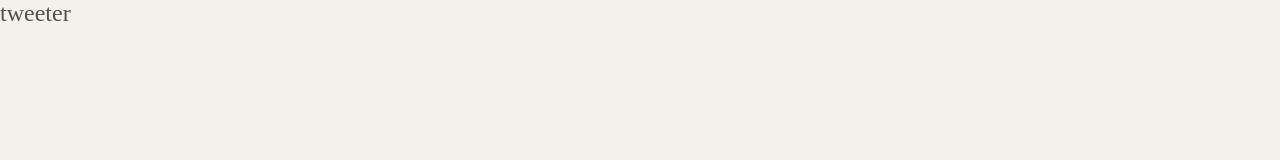
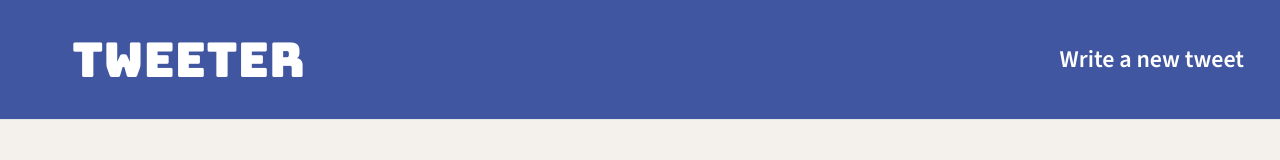
Before and after one commit to jackie15910/tweeter-template, a website: page public/index.html in a window 1280 px wide. Drawn offline with nearby package versions, Linux system fonts and the light colour scheme.

Commit message:
Made nav bar

```diff
--- a/public/index.html
+++ b/public/index.html
@@ -1,6 +1,9 @@
 <!DOCTYPE html>
 <html lang="en">
   <head>
+    <link rel="preconnect" href="https://fonts.googleapis.com">
+    <link rel="preconnect" href="https://fonts.gstatic.com" crossorigin>
+    <link href="https://fonts.googleapis.com/css2?family=Bungee&family=Source+Sans+3:ital,wght@0,300;0,600;1,300;1,600&display=swap" rel="stylesheet">
     <!-- Meta Information -->
     <title>Tweeter - Home Page</title>
 
@@ -8,7 +11,9 @@
     <link rel="stylesheet" href="https://cdnjs.cloudflare.com/ajax/libs/normalize/8.0.1/normalize.min.css" type="text/css" />
 
     <!-- App CSS -->
+    <link rel="stylesheet" href="/styles/nav.css?v=1" type="text/css" />
     <link rel="stylesheet" href="/styles/layout.css" type="text/css" />
+    <link rel="stylesheet" href="https://cdnjs.cloudflare.com/ajax/libs/font-awesome/6.4.0/css/all.min.css" integrity="sha512-iecdLmaskl7CVkqkXNQ/ZH/XLlvWZOJyj7Yy7tcenmpD1ypASozpmT/E0iPtmFIB46ZmdtAc9eNBvH0H/ZpiBw==" crossorigin="anonymous" referrerpolicy="no-referrer" />
 
     <!-- External JS -->
     <script src="https://ajax.googleapis.com/ajax/libs/jquery/3.4.1/jquery.min.js"></script>
@@ -19,8 +24,11 @@
 
   <body>
     <!-- Top nav bar (fixed) -->
-    <nav>
-      <span>tweeter</span>
+    <nav class="tweeter-nav">
+      <span class="tweeter-span">tweeter</span>
+      <span class="write-span">
+        <span class="bold">Write</span> a new tweet</span>
+        <!-- <i class="fa-solid fa-angles-down" style="color: #ff0000;"></i> -->
     </nav>
 
     <!-- Page-specific (main) content here -->
--- /dev/null
+++ b/public/styles/Nav.css
@@ -0,0 +1,19 @@
+.tweeter-nav {
+  display: flex;
+  background-color: #4056A1;
+  border-bottom-width: 1px;
+  border-bottom-color: rgb(228, 228, 228);
+  border-bottom-style: solid;
+  color: #FFFFFF;
+  height: 120px;
+  font-family: 'Bungee', cursive;
+  font-weight: normal;
+}
+
+.tweeter-span {
+  padding-left: 1.5em;
+}
+
+.write-span {
+  padding-right: 1.5em;
+}
--- a/public/styles/layout.css
+++ b/public/styles/layout.css
@@ -1,3 +1,5 @@
+/*test*/
+
 /*
  * http://www.paulirish.com/2012/box-sizing-border-box-ftw/
  * https://css-tricks.com/international-box-sizing-awareness-day/
@@ -15,11 +17,16 @@
  */
 
 body {
+  font-family: 'Source Sans 3', sans-serif;
   color: #545149;
   background-color: #f4f1ec;
   font-size: 24px;
 }
 
+.bold{
+  font-weight: bold;
+}
+
 /*
  * Additional CSS can be defined below or in other CSS files, as per instructions
  */
--- /dev/null
+++ b/public/styles/nav.css
@@ -0,0 +1,22 @@
+.tweeter-nav{
+  justify-content: space-between;
+  align-items: center;
+  color: #FFFFFF;
+  height: 120px;
+  display: flex;
+  background-color: #4056A1;
+  border-bottom-width: 1px;
+  border-bottom-color: rgb(228, 228, 228);
+  border-bottom-style: solid;
+}
+
+.tweeter-span {
+  font-size: 2em;
+  font-family: 'Bungee', cursive;
+  font-weight: normal;
+  margin-left: 1.5em;
+}
+
+.write-span {
+  margin-right: 1.5em;
+}
--- a/server/index.js
+++ b/server/index.js
@@ -8,7 +8,8 @@
 const app           = express();
 
 app.use(bodyParser.urlencoded({ extended: true }));
-app.use(express.static("public"));
+// app.use(express.static("public"));
+app.use(express.static('public', { etag: false, lastModified: false }));
 
 // The in-memory database of tweets. It's a basic object with an array in it.
 const db = require("./lib/in-memory-db");
```
Also changed, not shown: server/data-files/initial-tweets.json (+5 -5 lines), 1 other file.
